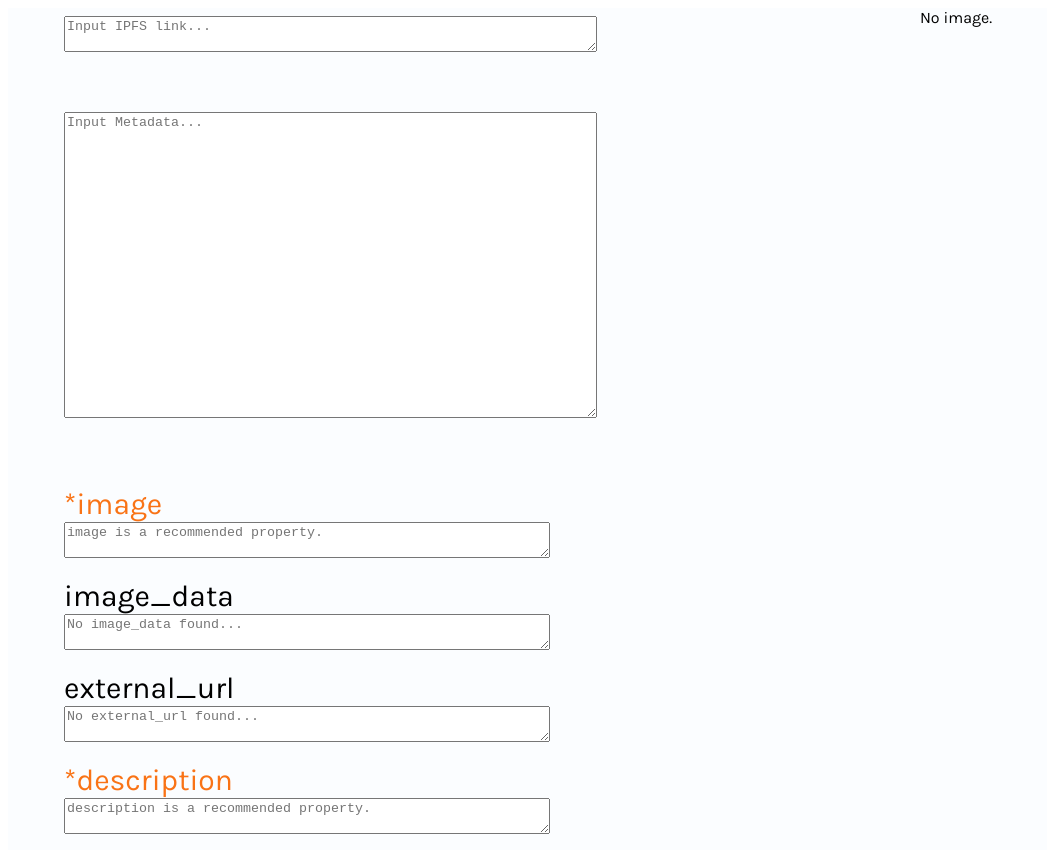
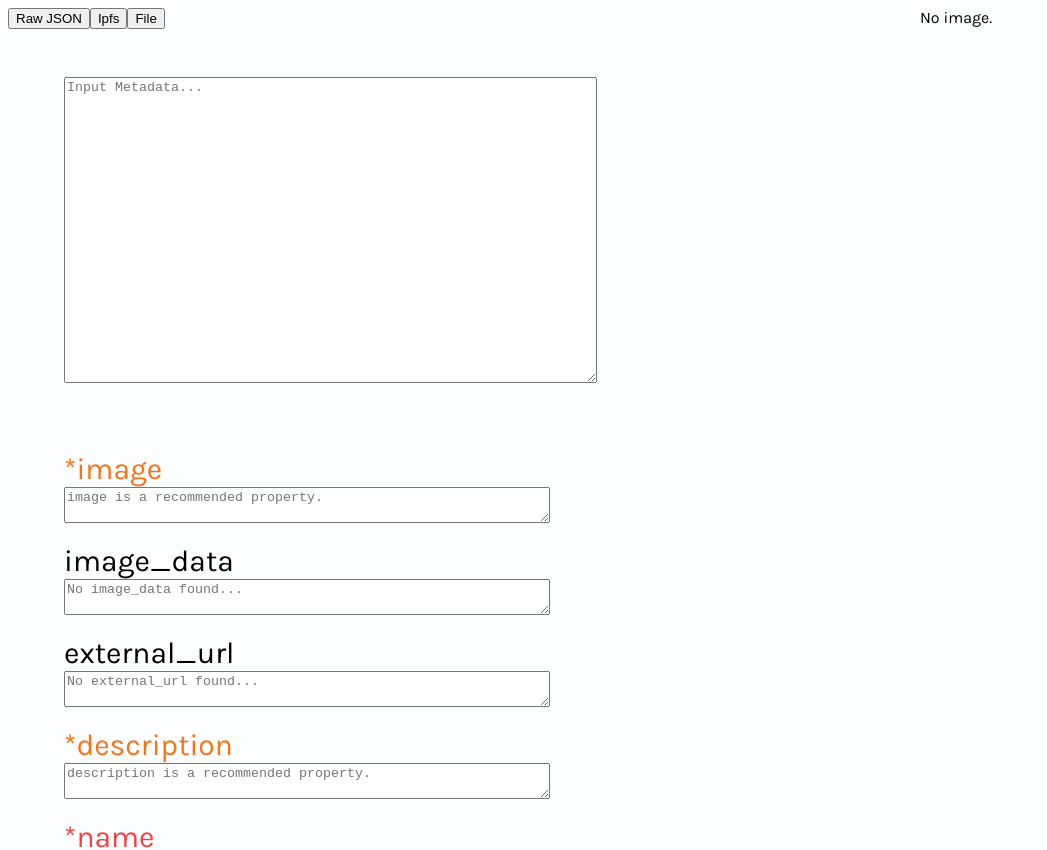
Before and after one commit to fn-Drew/Metadata-Preview, a React (Create React App) app: page / in a window 1280 px wide. Shown: the top 850 px of the page, without its empty margins (0-1047 px from the left). Built offline with nearby package versions, Linux system fonts and the light colour scheme.

Commit message:
jank WIP navbar toggle between metadata input methods

```diff
--- a/src/App.js
+++ b/src/App.js
@@ -11,6 +11,7 @@ import ExternalUrl from "./Components/render/ExternalUrl"
 import SchemaUI from "./Components/render/SchemaUI.js"
 import AnimationUrl from "./Components/render/AnimationUrl.js"
 import IpfsInput from "./Components/IpfsInput"
+import NavBar from "./Components/NavBar"
 
 function App() {
   const [rawJsonInput, setRawJsonInput] = useState([])
@@ -21,9 +22,10 @@ function App() {
 
   return (
     <div class="font-body grid h-full w-full w grid-cols-2 bg-[#fbfdff]">
-      <div class="">
-        <IpfsInput setRawJsonInput={setRawJsonInput} />
-        <RawJsonInput handleUserInput={handleRawJsonInput} />
+      <div>
+        <NavBar setRawJsonInput={setRawJsonInput} handleRawJsonInput={handleRawJsonInput} />
+        {/* <IpfsInput setRawJsonInput={setRawJsonInput} /> */}
+        {/* <RawJsonInput handleUserInput={handleRawJsonInput} /> */}
         <div>
           <SchemaUI userInput={rawJsonInput} />
         </div>
--- a/src/Components/IpfsInput.js
+++ b/src/Components/IpfsInput.js
@@ -12,7 +12,6 @@ const IpfsInput = ({ setRawJsonInput }) => {
       .then(response => {
         const jsonOutput = response.data
         setRawJsonInput(jsonOutput)
-        console.log(jsonOutput)
       })
   }
   useEffect(hook, [])
--- /dev/null
+++ b/src/Components/NavBar.js
@@ -0,0 +1,34 @@
+import { LaptopWindows } from "@material-ui/icons"
+import { useState } from "react"
+
+import IpfsInput from "./IpfsInput"
+import RawJsonInput from "./RawJsonInput"
+
+const NavBar = ({ setRawJsonInput, handleRawJsonInput }) => {
+  const [inputOption, setInputOption] = useState('RawJsonInput')
+
+  const Results = () => {
+    if (inputOption === "RawJsonInput") {
+      return (
+        <RawJsonInput handleUserInput={handleRawJsonInput} />
+      )
+    } else if (inputOption === "IpfsInput") {
+      return (
+        <IpfsInput setRawJsonInput={setRawJsonInput} />
+      )
+    } else if (inputOption === "FileInput") {
+      return <div> File Input Placeholder </div>
+    } else return null
+  }
+
+  return (
+    <div>
+      <input type="submit" value="Raw JSON" onClick={() => setInputOption("RawJsonInput")} />
+      <input type="submit" value="Ipfs" onClick={() => setInputOption("IpfsInput")} />
+      <input type="submit" value="File" onClick={() => setInputOption("FileInput")} />
+      <Results />
+    </div>
+  )
+}
+
+export default NavBar
```
